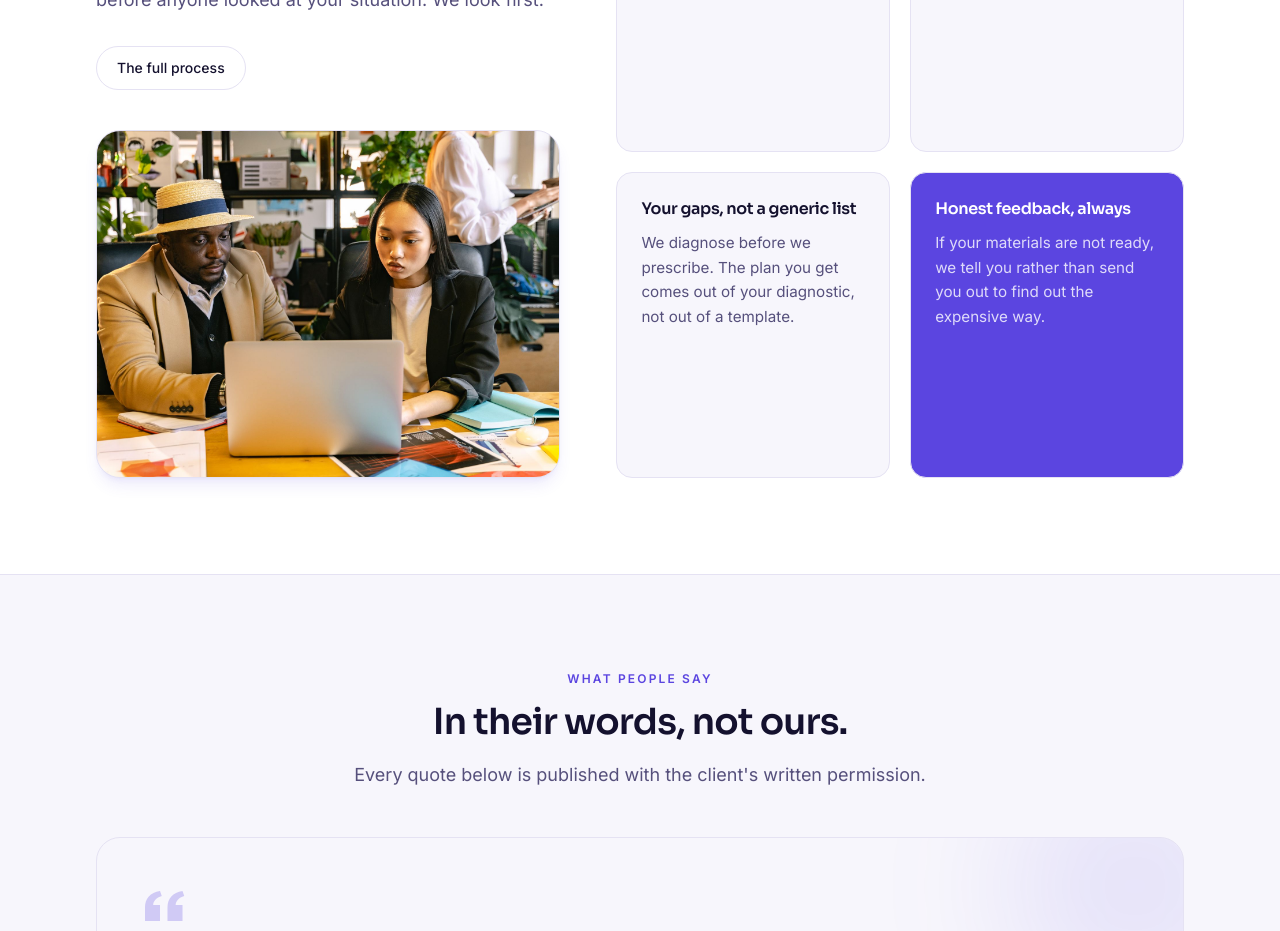
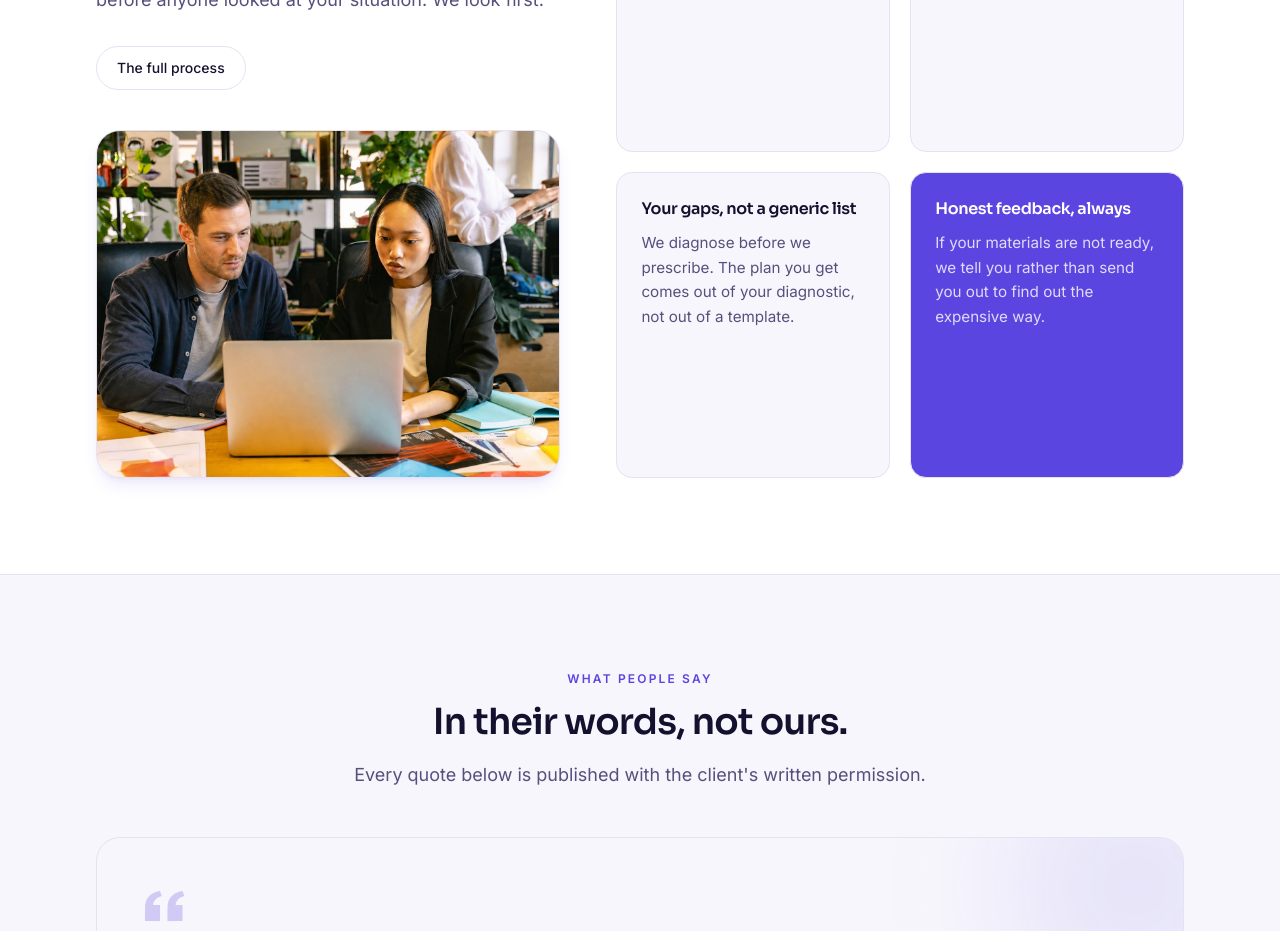
Before and after one commit to Jack-Moes/Upveraoffer, a Next.js app: page / in a window 1280 px wide. Shown: the part 2860-3791 px from the top of the page. Built offline with nearby package versions, Linux system fonts and the light colour scheme.

Commit message:
Update coaching session photo

```diff
--- a/public/images/CREDITS.md
+++ b/public/images/CREDITS.md
@@ -36,7 +36,7 @@ Upveraoffer.
 | File | Used on | Photographer | Source | Licence |
 |---|---|---|---|---|
 | `workplace/four-men-meeting.jpg` | Home and About hero | Sidney Zou | [Unsplash](https://unsplash.com/photos/four-men-in-a-meeting-room-with-laptops-7cahomYTo1U) | Unsplash License |
-| `workplace/laptop-session.jpg` | Home, About, Process, and Booking | Antoni Shkraba | [Pexels](https://www.pexels.com/photo/employees-using-a-laptop-in-the-office-7163386/) | Pexels License |
+| `workplace/laptop-session-v2.jpg` | Home, About, Process, and Booking | AI-assisted edit of a photo by Antoni Shkraba | [Pexels original](https://www.pexels.com/photo/employees-using-a-laptop-in-the-office-7163386/) | Pexels License |
 | `workplace/company-event.jpg` | About gallery | Matheus Bertelli | [Pexels](https://www.pexels.com/photo/people-during-digital-presentation-18999535/) | Pexels License |
 | `workplace/senior-team-laptops.jpg` | About gallery | Ofspace LLC, Culture | [Pexels](https://www.pexels.com/photo/man-people-woman-desk-8128190/) | Pexels License |
 | `workplace/senior-engineer.jpg` | About and Contact | Kindel Media | [Pexels](https://www.pexels.com/photo/man-using-a-laptop-at-the-office-7651656/) | Pexels License |
--- a/src/content/images.ts
+++ b/src/content/images.ts
@@ -61,7 +61,7 @@ export const images = {
       "https://www.pexels.com/photo/elegant-modern-office-interior-design-with-glass-walls-33342712/",
   },
   coachingSession: {
-    src: "/images/workplace/laptop-session.jpg",
+    src: "/images/workplace/laptop-session-v2.jpg",
     alt: "Two professionals reviewing work together on a laptop at an office table",
     credit: "Antoni Shkraba",
     creditUrl:
```
Also changed, not shown: public/images/workplace/laptop-session-v2.jpg (added), public/images/workplace/laptop-session.jpg (deleted).
